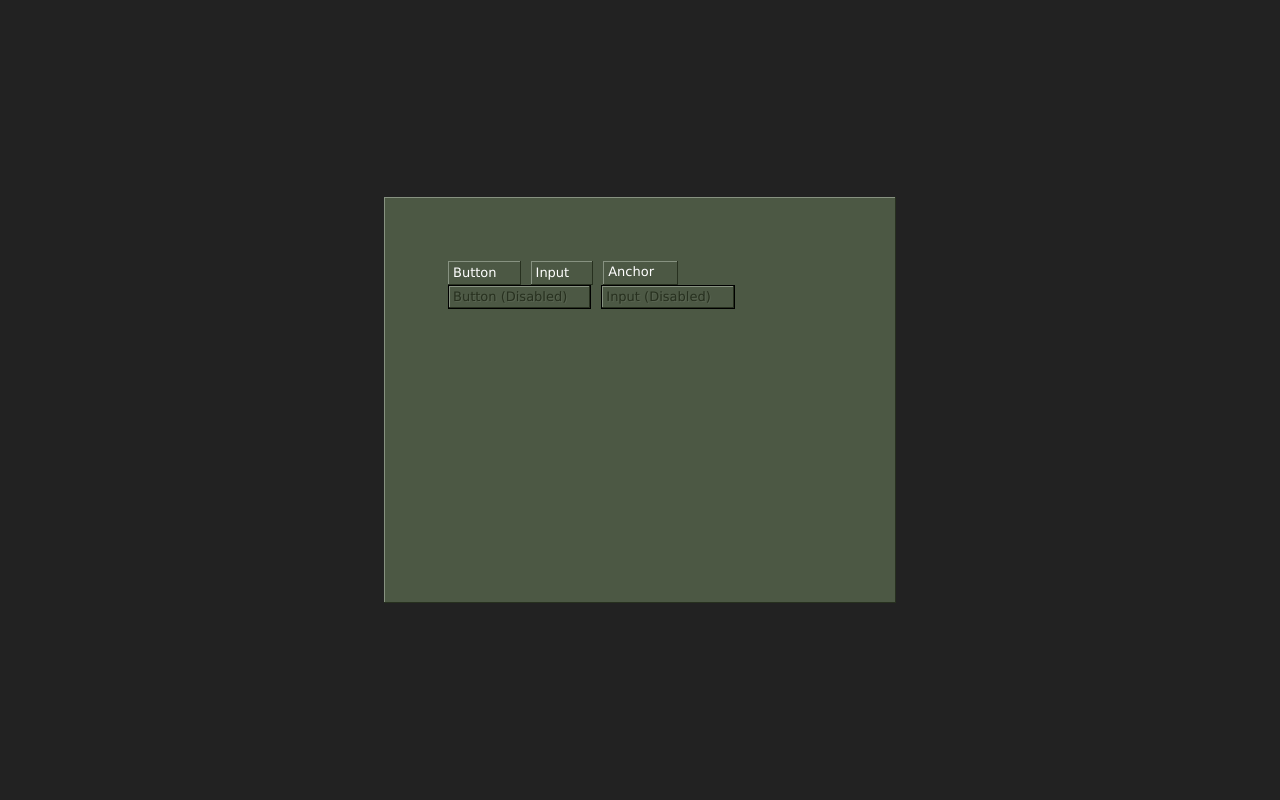
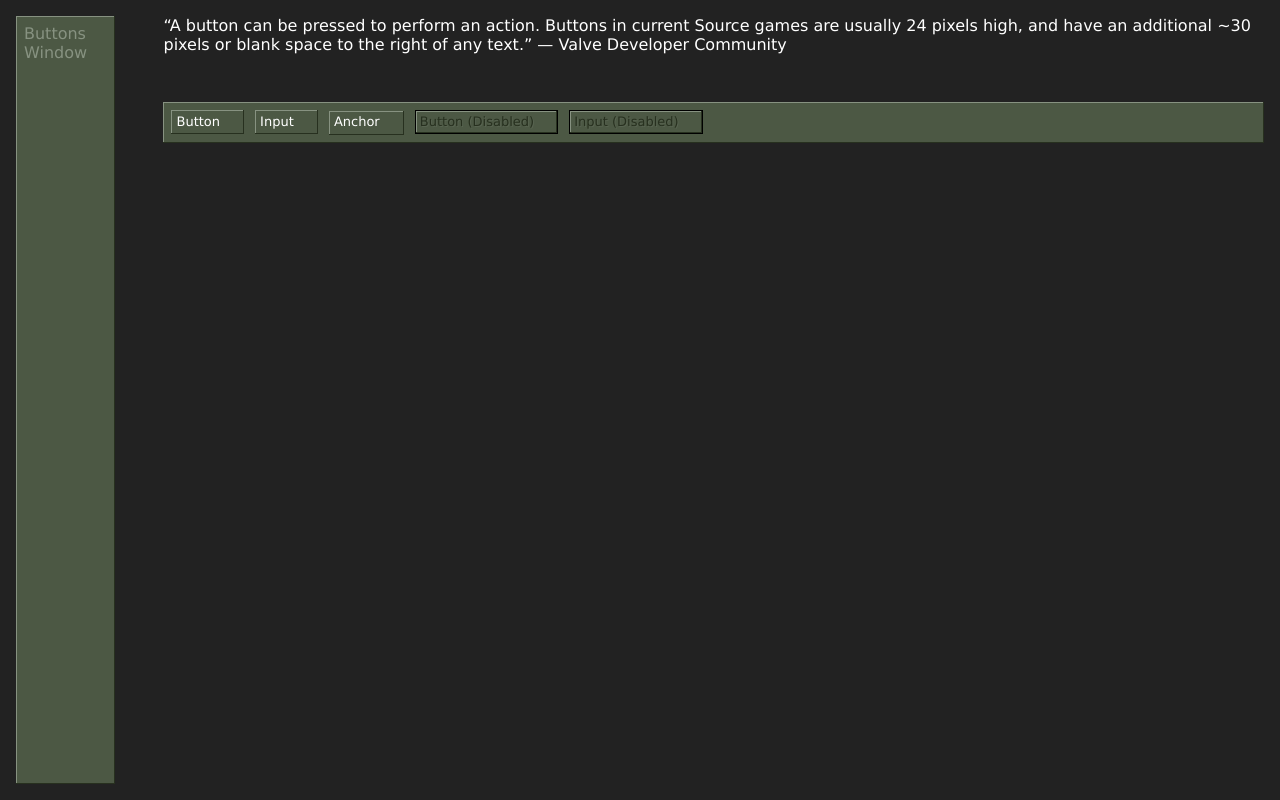
Before and after one commit to joshgermon/GoldSrc.css, a website: page index.html in a window 1280 px wide. Drawn offline with Linux system fonts and the light colour scheme.

Commit message:
Begin work on docs layout

```diff
--- a/index.html
+++ b/index.html
@@ -9,16 +9,28 @@
 </head>
 <body>
 
-    <!-- <section id="buttons">
+    <aside class="window">
+        <nav>
+            <a href="#buttons">Buttons</a>
+            <a href="#window">Window</a>
+        </nav>
+    </aside>
+
+    <main>
+        <section id="buttons">
             <p><q cite="https://developer.valvesoftware.com/wiki/VGUI_Button">A button can be pressed to perform an action. Buttons in current Source games are usually 24 pixels high, and have an additional ~30 pixels or blank space to the right of any text.</q> &mdash; Valve Developer Community</p>
-    </section> -->
+        </section>
 
-    <div class="window" style="padding: 4rem;">
+        <section id="window">
+            <div class="window">
                 <button>Button</button>
                 <input type="submit" value="Input">
                 <a href="#" class="button">Anchor</a>
                 <button disabled>Button (Disabled)</button>
                 <input disabled type="submit" value="Input (Disabled)">
             </div>
+        </section>
+    </main>
+
 </body>
 </html>
--- a/scss/_buttons.scss
+++ b/scss/_buttons.scss
@@ -9,11 +9,9 @@ input[type=submit], button, .button {
     padding-left: 5px;
     padding-right: 24px;
     text-decoration: none;
-    vertical-align: bottom;
     display: inline-block;
     padding-top: 0;
     padding-bottom: 2px;
-    font-family: 'Verdana';
     font-size: 13px;
     cursor: pointer;
     margin-right: 6px;
--- /dev/null
+++ b/scss/_docs.scss
@@ -0,0 +1,17 @@
+html {
+    height: 100vh;
+    background-color: #222222;
+}
+
+body {
+    height: 100%;
+    display: flex;
+    gap: 3rem;
+    padding: 1rem;
+}
+
+main {
+    display: flex;
+    flex-flow: column nowrap;
+    gap: 3rem;
+}
--- a/scss/style.scss
+++ b/scss/style.scss
@@ -1,24 +1,32 @@
 @use 'variables' as *;
+@use 'docs';
 @use 'buttons';
 
-* {
+*, *::before, *::after {
     box-sizing: border-box;
+	margin: 0;
+	padding: 0;
+	border: 0;
+	font-size: 100%;
+	font: inherit;
+	vertical-align: baseline;
+    font-family: "Verdana", sans-serif;
 }
 
 body {
-    background-color: #222222;
     color: $white;
-    height: 100vh;
-    margin: 0;
-    display: flex;
-    flex-flow: column;
-    justify-content: center;
-    align-items: center;
+}
+
+a:not(.button) {
+    color: $green-border-light;
+    text-decoration: none;
+    &:focus-visible, &:hover {
+        color: $green-border-dark;
+    }
 }
 
 .window {
+    padding: 8px;
     background: $green;
-    height: 406px;
-    width: 512px;
     box-shadow: inset -1px -1px 0 0px $green-border-dark, inset 1px 1px 0 0px $green-border-light;
 }
```
Also changed, not shown: style.css. Lines whose indentation alone changed are shown as unchanged.
